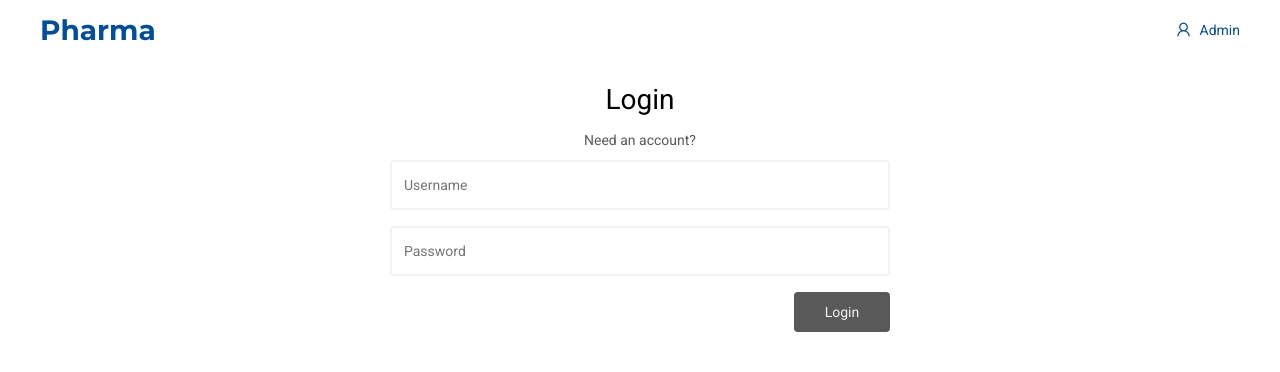
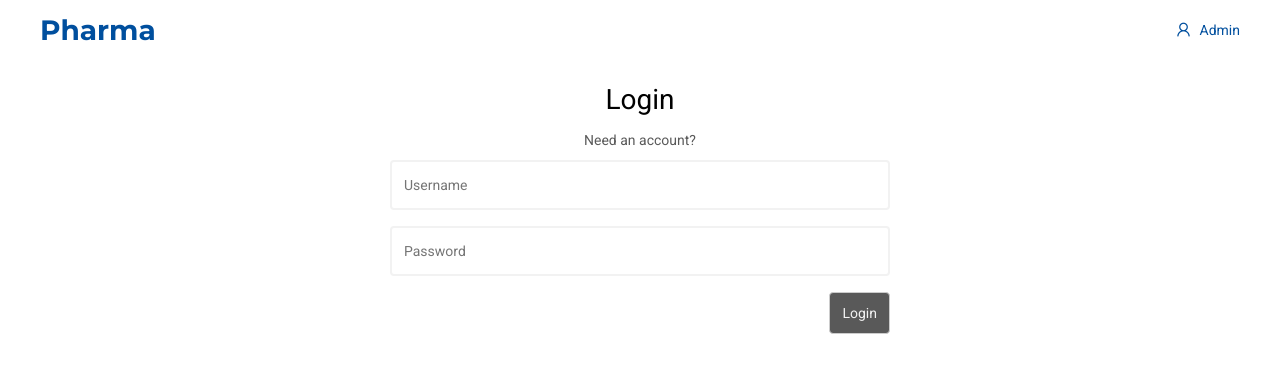
Before and after one commit to peter-yhc/pharma-web, a React (Create React App) app: page /login in a window 1280 px wide. Shown: the top 372 px of the page. Built offline with nearby package versions, Linux system fonts and the light colour scheme.

Commit message:
Button defaults.

```diff
--- a/src/common/Button.module.scss
+++ b/src/common/Button.module.scss
@@ -1,12 +1,15 @@
 .button {
   padding: 12px;
-  width: 96px;
   border: none;
   border-radius: 4px;
   color: var(--color-dark);
+  background-color: white;
+  border: 1px solid hsl(0, 0%, 80%);
+  cursor: pointer;
 }
 
 .button:disabled {
+  cursor: not-allowed;
   color: var(--color-white);
   background-color: var(--color-dark);
 }
```
